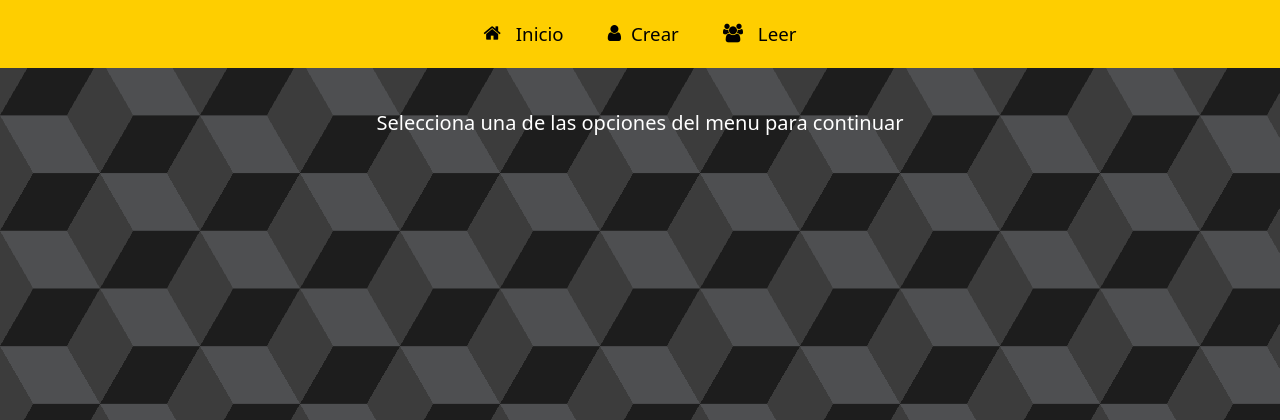
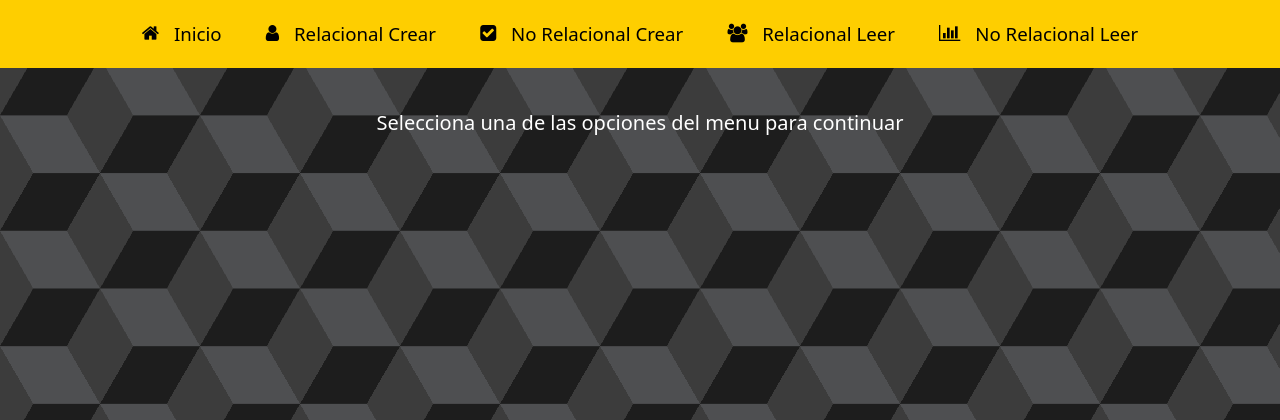
Before and after one commit to fabian994/DjangoDemo, a Django app: page / in a window 1280 px wide. Shown: the top 420 px of the page. Run offline with Django 4.2, Linux system fonts and the light colour scheme; some libraries are stand-ins or nearby versions; some web fonts are replaced.

Commit message:
fixed rel read

```diff
--- a/DjangoDemo/demoCR/templates/layouts/menu.html
+++ b/DjangoDemo/demoCR/templates/layouts/menu.html
@@ -32,8 +32,10 @@
             <ul>
 
                 <li><a href = "{% url 'home' %}"><span class = "icon-home"></span> Inicio </a></li>
-                <li><a href = "{% url 'c-rel' %}"><span class = "icon-user"></span>Crear </a></li>
-                <li><a href = "{% url 'r-rel' %}"><span class = "icon-group"></span> Leer </a></li>
+                <li><a href = "{% url 'c-rel' %}"><span class = "icon-user"></span> Relacional Crear </a></li>
+                <li><a href = "{% url 'c-norel' %}"><span class = "icon-check-square"></span> No Relacional Crear </a></li>
+                <li><a href = "{% url 'r-rel' %}"><span class = "icon-group"></span> Relacional Leer </a></li>
+                <li><a href = "{% url 'r-norel' %}"><span class = "icon-bar-chart"></span> No Relacional Leer </span></a></li>
 
             </ul>
         </nav>
--- a/DjangoDemo/demoCR/views.py
+++ b/DjangoDemo/demoCR/views.py
@@ -81,9 +81,9 @@ def c_rel(request):
     pass
 
 def r_rel(request):
-        lista_all = models.Student.objects.all()
-        student_get = models.Student.objects.get(age='21')
-        lista_filter = models.Student.objects.filter(age='22')
+        lista_all = Student.objects.all()
+        student_get = Student.objects.get(age='35')
+        lista_filter = Student.objects.filter(age='29')
         return render(request, 'readRelDB.html', {'li_all': lista_all, 'student_get': student_get, "li_filter": lista_filter})
 
 def c_NOrel(request):
```
